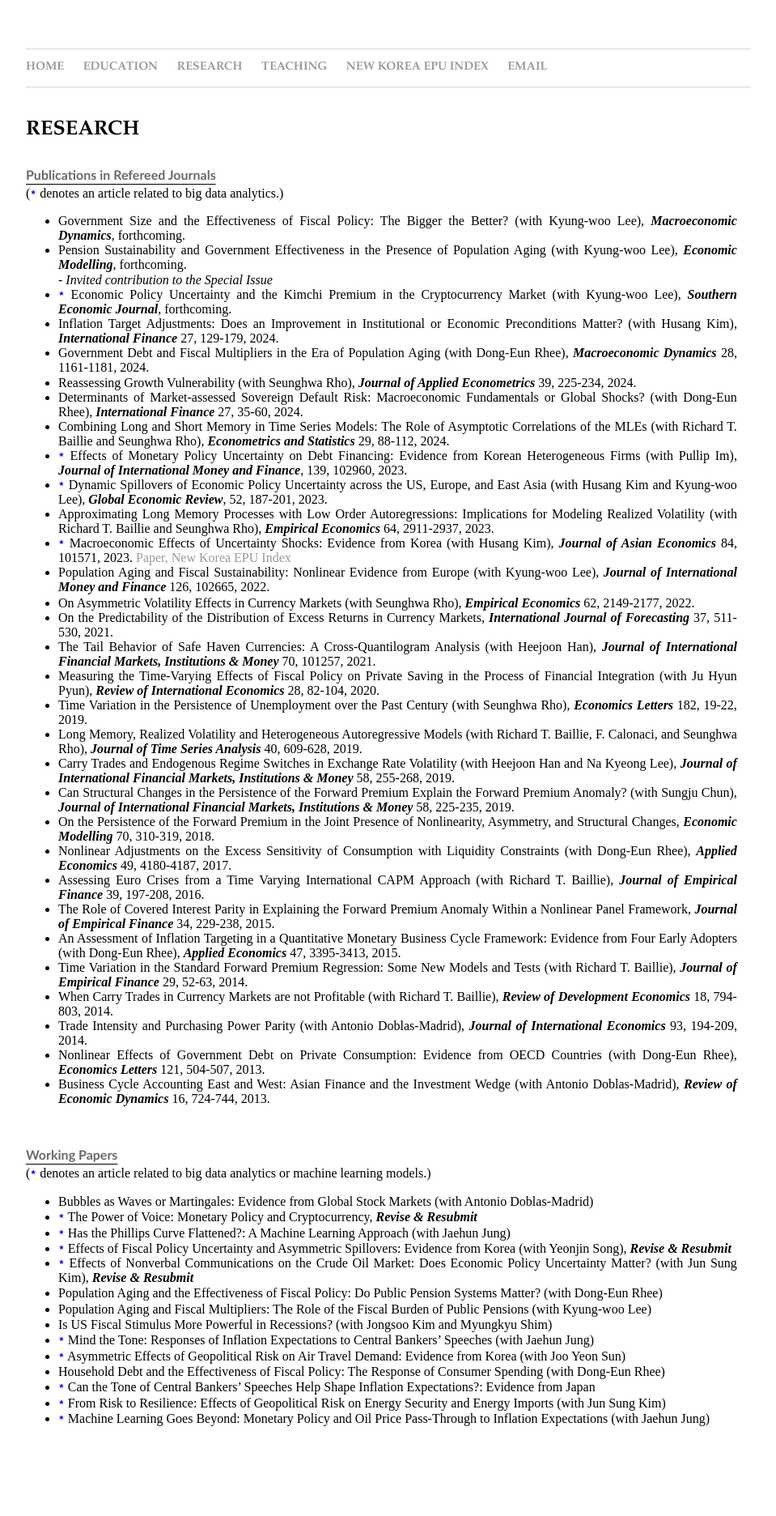
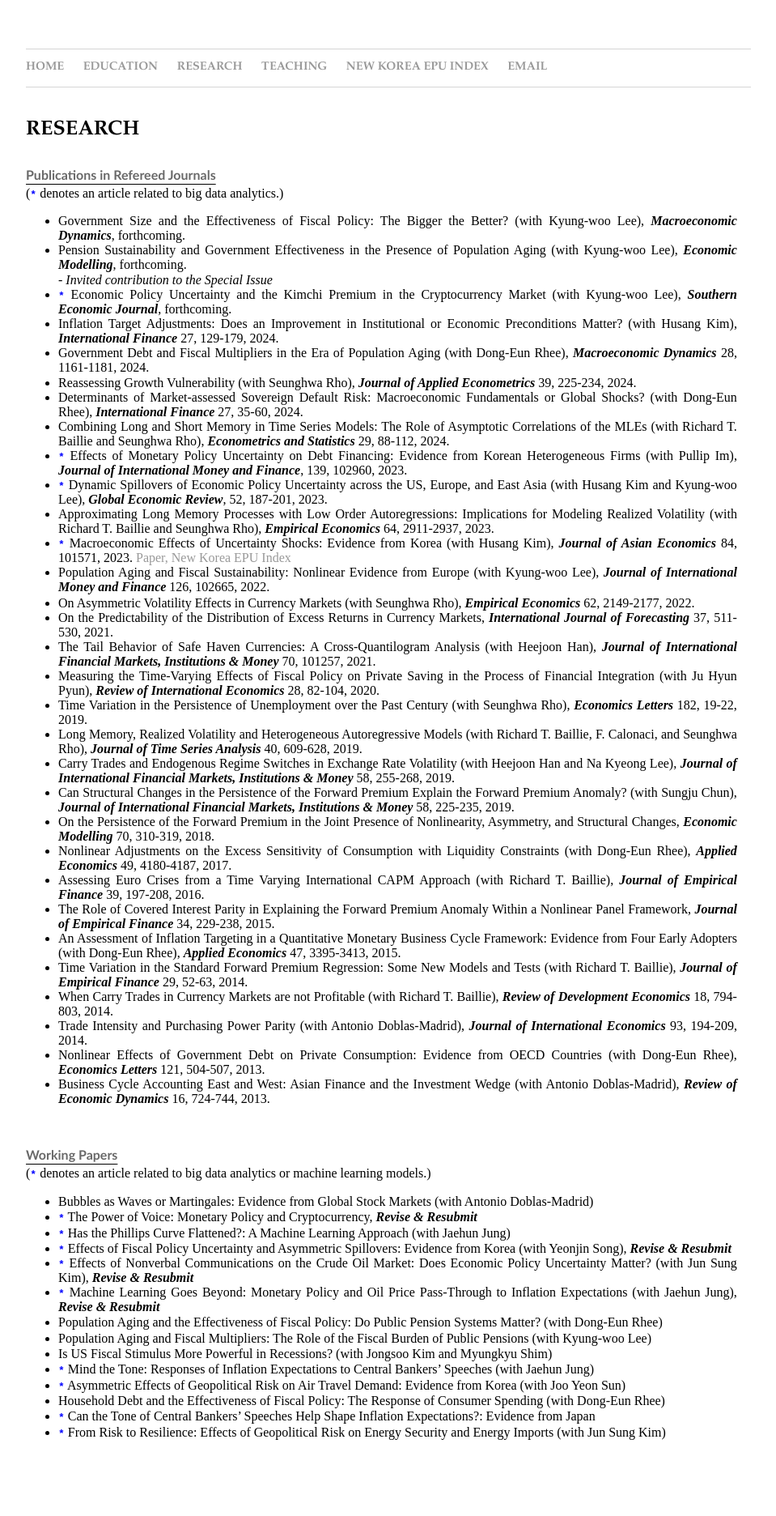
Before and after one commit to dooyeoncho/dooyeoncho.github.io, a Jekyll site: the page built from pages/research.html, in a window 1280 px wide. Shown: the whole page at 81% size, without its empty margins (160-1119 px from the left). Built offline with Jekyll 4.4.1, drawn with Linux system fonts in a browser that asks for light colours.

Commit message:
Update research.html

```diff
--- a/pages/research.html
+++ b/pages/research.html
@@ -67,6 +67,7 @@
 		<span><li><code style="color : blue"><b>*</b></code> Has the Phillips Curve Flattened?: A Machine Learning Approach (with Jaehun Jung)</li></span>
 		<span><li><code style="color : blue"><b>*</b></code> Effects of Fiscal Policy Uncertainty and Asymmetric Spillovers: Evidence from Korea (with Yeonjin Song), <em property="italic"><b>Revise & Resubmit</b></em></li></span>
 		<span><li><code style="color : blue"><b>*</b></code> Effects of Nonverbal Communications on the Crude Oil Market: Does Economic Policy Uncertainty Matter? (with Jun Sung Kim), <em property="italic"><b>Revise & Resubmit</b></em></li></span>
+		<span><li><code style="color : blue"><b>*</b></code> Machine Learning Goes Beyond: Monetary Policy and Oil Price Pass-Through to Inflation Expectations (with Jaehun Jung), <em property="italic"><b>Revise & Resubmit</b></em></li></span>
 		<span><li>Population Aging and the Effectiveness of Fiscal Policy: Do Public Pension Systems Matter? (with Dong-Eun Rhee)</li></span>
 		<span><li>Population Aging and Fiscal Multipliers: The Role of the Fiscal Burden of Public Pensions (with Kyung-woo Lee)</li></span>
 		<span><li>Is US Fiscal Stimulus More Powerful in Recessions? (with Jongsoo Kim and Myungkyu Shim)</li></span>
@@ -75,6 +76,5 @@
 		<span><li>Household Debt and the Effectiveness of Fiscal Policy: The Response of Consumer Spending (with Dong-Eun Rhee)</li></span>
 		<span><li><code style="color : blue"><b>*</b></code> Can the Tone of Central Bankers’ Speeches Help Shape Inflation Expectations?: Evidence from Japan</li></span>
 		<span><li><code style="color : blue"><b>*</b></code> From Risk to Resilience: Effects of Geopolitical Risk on Energy Security and Energy Imports (with Jun Sung Kim)</li></span>
-		<span><li><code style="color : blue"><b>*</b></code> Machine Learning Goes Beyond: Monetary Policy and Oil Price Pass-Through to Inflation Expectations (with Jaehun Jung)</li></span>
 	</ul>
 </div>&nbsp;&nbsp;&nbsp;&nbsp;&nbsp;&nbsp;
```
